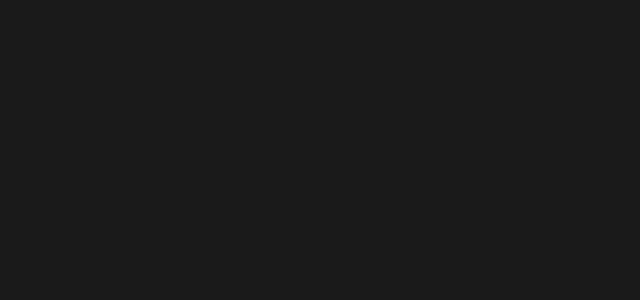
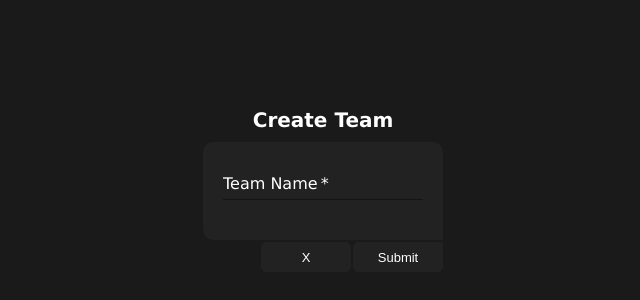
Before and after one commit to PaxtonSchmidt/BT, a React (Create React App) app in the folder client/: page /newTeam in a window 1280 px wide. Before the commit this address had no page. Shown: the part 84-384 px from the top of the page, without its empty margins (317-957 px from the left). Built offline with nearby package versions, Linux system fonts and the light colour scheme; sample sign-in values are in the browser's storage.

Commit message:
Added new team end to end

```diff
--- /dev/null
+++ b/client/src/API/Requests/PostNewTeam.ts
@@ -0,0 +1,10 @@
+export default async function postNewTeam(data: string) {
+    const response = await fetch('/teams/addTeam', {
+        method: 'POST',
+        headers: {
+            'Content-Type': 'application/json'
+        },
+        body: JSON.stringify(data)
+    })
+    return response.status
+}
--- a/client/src/App.tsx
+++ b/client/src/App.tsx
@@ -17,6 +17,7 @@
 import './Sass/styles.css';
 import { theme } from './theme';
 import SelectTeamPage from './Components/Layout/Pages/LoginPages/SelectTeamPage';
+import NewTeamPage from './Components/Layout/Pages/LoginPages/NewTeamPage';
 
 // interface setIsAuth {
 //   setIsAuth: Dispatch<SetStateAction<boolean>>
@@ -44,6 +45,7 @@
   useEffect(() => {
     console.log('ran it')
     setIsLoggedIn(checkIsLoggedIn());
+    authService.deselectTeam();
   }, [])
 
   console.log(isLoggedIn)
@@ -52,6 +54,7 @@
     <ThemeProvider theme={theme}>
       <div className='app'>
         <Routes>
+          <Route path='newTeam' element={<NewTeamPage isLoggedIn={isLoggedIn} />}/>
           <Route path='selectTeam' element={<SelectTeamPage isLoggedIn={isLoggedIn} setIsTeamSelected={setIsTeamSelected}/>}/>
           <Route path='signUp' element={<SignUpPage /> }/>
           <Route path='login' element={<LoginPage setIsLoggedIn={setIsLoggedIn} />} />
--- /dev/null
+++ b/client/src/Components/Layout/Pages/LoginPages/NewTeamPage.tsx
@@ -0,0 +1,28 @@
+import react, { Dispatch } from 'react';
+import { Container } from 'react-bootstrap';
+import { Navigate } from 'react-router-dom';
+import NewTeamForm from '../../../Library/Forms/NewTeamForm';
+
+interface Props {
+    isLoggedIn: boolean;
+}
+
+export default function NewTeamPage(isLoggedIn: Props) {
+    if(isLoggedIn.isLoggedIn) {
+        return(
+            <Container  className='pageBodyContainer3'
+                        style={{width: '100%',
+                            marginTop: '15%',
+                            marginBottom: 'auto',
+                            alignItems: 'center',
+                            textAlign: 'center'}}
+                        >
+
+                <NewTeamForm />
+
+            </Container>
+        )
+    } else {
+        return <Navigate to='../login' />
+    }
+}
--- /dev/null
+++ b/client/src/Components/Library/Forms/NewTeamForm.tsx
@@ -0,0 +1,68 @@
+import React from 'react';
+import { Formik } from 'formik';
+import { TextField } from '@mui/material';
+import { useNavigate } from 'react-router-dom';
+import postNewTeam from '../../../API/Requests/PostNewTeam';
+
+export default function NewTeamForm() {
+    let navigate = useNavigate();
+
+    async function handleSubmit(data: any) {
+        console.log(data);
+        let attemptResult = await postNewTeam(data)
+        console.log(attemptResult)
+        if(attemptResult === 200){
+            navigate('/selectTeam')
+        }
+}
+
+return(
+        <div>
+            <h4 className='header'>Create Team</h4>
+            <Formik
+                initialValues={{name: ''}}
+                onSubmit={handleSubmit}
+            >
+            {({values, handleChange, handleBlur, handleSubmit, handleReset}) => {
+                    return (
+                        <form onSubmit={handleSubmit} onBlur={handleBlur}>
+                        <div className='formContainer'>
+                            <div style={{ display: 'flex', justifyContent: 'space-between' }}>
+                                <TextField
+                                    label='Team Name'
+                                    type='text'
+                                    value={values.name}
+                                    onChange={handleChange}
+                                    onBlur={handleBlur}
+                                    className='formComponent'
+                                    style={{width: '100%'}}
+                                    name='name'
+                                    variant='standard'
+                                    color='info'
+                                    required />
+                        </div>
+                        </div>
+                        <div style={{ width: '100%', display: 'flex', justifyContent: 'right' }}>
+                            <button type='reset'
+                                onClick={handleReset}
+                                className='button bottomButtons cancelButton'
+                                style={{ margin: '2px 2px 0px 0px' }}>
+                                X
+                            </button>
+                            <button type='submit'
+                                name='submit'
+                                className='button bottomButtons submitButton'
+                                style={{
+                                    borderRadius: '5px 0px 5px 5px',
+                                    margin: '2px 0px 0px 0px'
+                                }}>
+                                Submit
+                            </button>
+                        </div>
+                        </form>
+                    );
+                }}
+            </Formik>
+        </div>
+    )
+}
```
Also changed, not shown: 2 other files (tests, documents, lock files or other folders).
